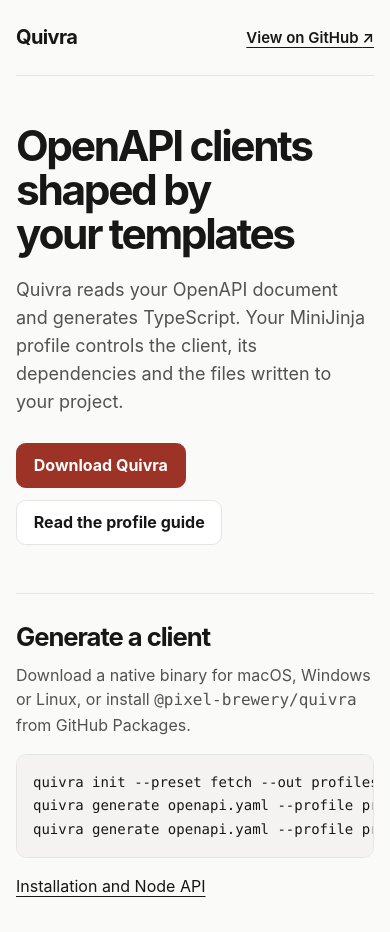
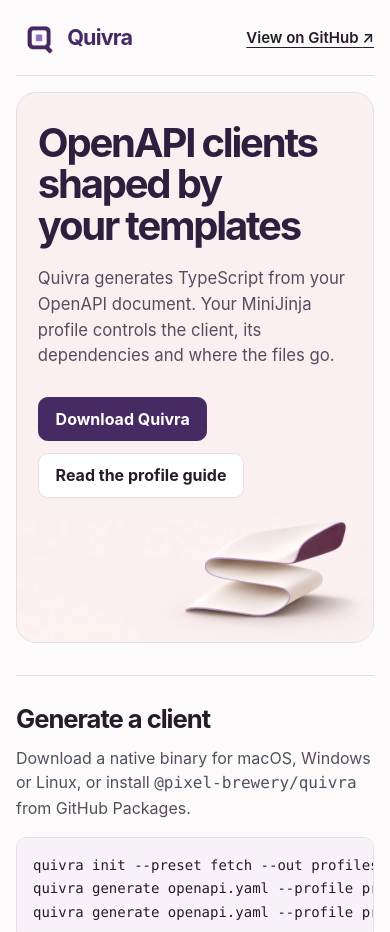
Before and after one commit to pixel-brewery/quivra, a website: page site/index.html in a window 390 px wide. Shown: the top 932 px of the page. Drawn offline with Linux system fonts and the light colour scheme; files whose address does not match are found by name.

Commit message:
docs: carry Quivra branding onto the website (#12)
Bring the Quivra product mark and purple palette onto the Pages site.
The hero uses a 2.6:1 adaptation of the existing ceramic cover and
stacks its copy and image on smaller screens. The workflow publishes the
same icon used by the repository.

Checked the rendered desktop, tablet and mobile layout, the asset URLs
and the schema path in a local copy of the Pages artifact.

```diff
--- a/site/index.html
+++ b/site/index.html
@@ -5,25 +5,32 @@
     <meta name="viewport" content="width=device-width, initial-scale=1">
     <meta name="description" content="Generate TypeScript clients from OpenAPI with project-owned MiniJinja templates.">
     <meta name="color-scheme" content="light">
-    <meta http-equiv="Content-Security-Policy" content="default-src 'none'; style-src 'self'; base-uri 'none'; form-action 'none'">
+    <meta http-equiv="Content-Security-Policy" content="default-src 'none'; style-src 'self'; img-src 'self'; base-uri 'none'; form-action 'none'">
     <title>Quivra | OpenAPI client generation</title>
+    <link rel="icon" type="image/png" href="assets/quivra-icon.png">
     <link rel="stylesheet" href="styles.css">
   </head>
   <body>
     <a class="skip-link" href="#main">Skip to content</a>
     <div class="page">
       <header class="site-header">
-        <a class="brand" href="./">Quivra</a>
+        <a class="brand" href="./">
+          <img src="assets/quivra-icon.png" alt="" width="48" height="48">
+          <span>Quivra</span>
+        </a>
         <a class="source-link" href="https://github.com/pixel-brewery/quivra">View on GitHub <span aria-hidden="true">↗</span></a>
       </header>
       <main id="main">
         <section class="hero" aria-labelledby="title">
-          <h1 id="title">OpenAPI clients shaped by your templates</h1>
-          <p class="lead">Quivra reads your OpenAPI document and generates TypeScript. Your MiniJinja profile controls the client, its dependencies and the files written to your project.</p>
-          <div class="actions">
-            <a class="button primary" href="https://github.com/pixel-brewery/quivra/releases/latest">Download Quivra</a>
-            <a class="button" href="https://github.com/pixel-brewery/quivra/blob/main/docs/profiles.md">Read the profile guide</a>
+          <div class="hero-copy">
+            <h1 id="title">OpenAPI clients shaped by your templates</h1>
+            <p class="lead">Quivra generates TypeScript from your OpenAPI document. Your MiniJinja profile controls the client, its dependencies and where the files go.</p>
+            <div class="actions">
+              <a class="button primary" href="https://github.com/pixel-brewery/quivra/releases/latest">Download Quivra</a>
+              <a class="button" href="https://github.com/pixel-brewery/quivra/blob/main/docs/profiles.md">Read the profile guide</a>
+            </div>
           </div>
+          <img class="hero-art" src="assets/hero.webp" alt="" width="1820" height="700" fetchpriority="high">
         </section>
         <section class="section" aria-labelledby="get-started">
           <h2 id="get-started">Generate a client</h2>
--- a/site/styles.css
+++ b/site/styles.css
@@ -1,14 +1,15 @@
 :root {
   color-scheme: light;
   font-family: Inter, ui-sans-serif, system-ui, sans-serif;
-  color: #171717;
-  background: #fafaf9;
+  color: #261b2a;
+  background: #fdfafb;
   --surface: #fff;
-  --muted: #525252;
-  --line: #e4e4e0;
-  --accent: #9d3327;
-  --accent-hover: #7d261c;
-  --focus: #00786f;
+  --muted: #594b5e;
+  --line: #e8dce8;
+  --accent: #452a64;
+  --accent-hover: #341d4f;
+  --focus: #6c4797;
+  --hero-background: #faf0f0;
 }
 
 * { box-sizing: border-box; }
@@ -17,18 +18,40 @@ a { color: inherit; text-underline-offset: .24em; }
 a:hover { color: var(--accent); }
 a:focus-visible, pre:focus-visible { outline: 3px solid var(--focus); outline-offset: 4px; }
 
-.page { width: min(100% - 3rem, 70rem); margin-inline: auto; }
+.page { width: min(100% - 3rem, 76rem); margin-inline: auto; }
 .skip-link { position: absolute; inset: -8rem auto auto 1rem; padding: .75rem 1rem; background: var(--surface); z-index: 1; }
 .skip-link:focus { inset-block-start: 1rem; }
 .site-header, .site-footer { display: flex; justify-content: space-between; align-items: center; gap: 1rem 2rem; flex-wrap: wrap; }
 .site-header { min-height: 6rem; border-bottom: 1px solid var(--line); }
-.brand { display: inline-flex; align-items: center; gap: .6rem; font-size: 1.25rem; font-weight: 700; letter-spacing: -.03em; text-decoration: none; }
-.brand img { display: block; max-width: 2.5rem; height: auto; }
+.brand { display: inline-flex; align-items: center; gap: .2rem; color: var(--accent); font-size: 1.35rem; font-weight: 750; letter-spacing: -.04em; text-decoration: none; }
+.brand img { display: block; width: 3rem; height: auto; }
 .source-link { font-size: .9375rem; font-weight: 600; }
 
-.hero { padding-block: clamp(3rem, 8vw, 6rem); }
-.hero h1 { max-width: 17ch; margin: 0; font-size: clamp(2.65rem, 7.2vw, 5.25rem); line-height: 1.04; font-weight: 650; letter-spacing: -.055em; text-wrap: balance; }
-.lead { max-width: 57ch; margin: 1.25rem 0 0; font-size: clamp(1.125rem, 2vw, 1.3rem); color: var(--muted); text-wrap: pretty; }
+.hero {
+  position: relative;
+  isolation: isolate;
+  display: grid;
+  align-items: center;
+  min-height: clamp(25rem, 39vw, 30rem);
+  margin-block: 1.75rem 2.85rem;
+  overflow: hidden;
+  border: 1px solid var(--line);
+  border-radius: 1.25rem;
+  background: var(--hero-background);
+}
+.hero-copy { width: 51%; padding: clamp(1.8rem, 4.25vw, 4rem); }
+.hero-art {
+  position: absolute;
+  inset: 50% 0 auto;
+  z-index: -1;
+  display: block;
+  width: 100%;
+  height: auto;
+  transform: translateY(-50%);
+  mask-image: linear-gradient(transparent, black 12%, black 88%, transparent);
+}
+.hero h1 { max-width: 13ch; margin: 0; color: #301e3e; font-size: clamp(2.5rem, 5.5vw, 4.65rem); line-height: 1.04; font-weight: 680; letter-spacing: -.055em; text-wrap: balance; }
+.lead { max-width: 43ch; margin: 1.2rem 0 0; font-size: clamp(1.045rem, 1.4vw, 1.2rem); color: var(--muted); text-wrap: pretty; }
 .actions { display: flex; flex-wrap: wrap; gap: .75rem; margin-block-start: 1.7rem; }
 .button { display: inline-flex; align-items: center; justify-content: center; min-height: 2.8rem; padding: .55rem 1.05rem; border: 1px solid var(--line); border-radius: .6rem; background: var(--surface); font-weight: 650; text-decoration: none; }
 .button:hover { border-color: var(--accent); }
@@ -45,14 +68,28 @@ a:focus-visible, pre:focus-visible { outline: 3px solid var(--focus); outline-of
 .card :last-child { margin-block-end: 0; }
 .card a { font-weight: 600; }
 
-pre { max-width: 100%; overflow-x: auto; margin: 1rem 0; padding: 1rem; border: 1px solid var(--line); border-radius: .65rem; background: #f4f3f1; font-size: .875rem; line-height: 1.6; }
+pre { max-width: 100%; overflow-x: auto; margin: 1rem 0; padding: 1rem; border: 1px solid var(--line); border-radius: .65rem; background: #f7f1f8; font-size: .875rem; line-height: 1.6; }
 code { font-family: ui-monospace, SFMono-Regular, Consolas, monospace; }
 p code, li code { overflow-wrap: anywhere; }
-.project-art { display: block; max-width: min(100%, 52rem); height: auto; margin: 0 0 3rem; border: 1px solid var(--line); border-radius: .85rem; }
 .site-footer { padding-block: 1.4rem 2.2rem; border-top: 1px solid var(--line); color: var(--muted); font-size: .9rem; }
+
+@media (max-width: 58rem) {
+  .hero { min-height: 0; }
+  .hero-copy { width: 100%; padding-bottom: 0; }
+  .hero-art {
+    position: static;
+    height: clamp(9rem, 37vw, 19rem);
+    transform: none;
+    object-fit: cover;
+    object-position: right center;
+    mask-image: linear-gradient(transparent, black 18%);
+  }
+}
 
 @media (max-width: 38rem) {
   .page { width: calc(100% - 2rem); }
   .site-header { min-height: 4.75rem; }
+  .hero { margin-block: 1rem 2rem; }
+  .hero-copy { padding-inline: 1.3rem; }
   .section { padding-block: 1.75rem 2.2rem; }
 }
```
Also changed, not shown: .github/workflows/publish-pages.yml, site/assets/hero.webp (added).
